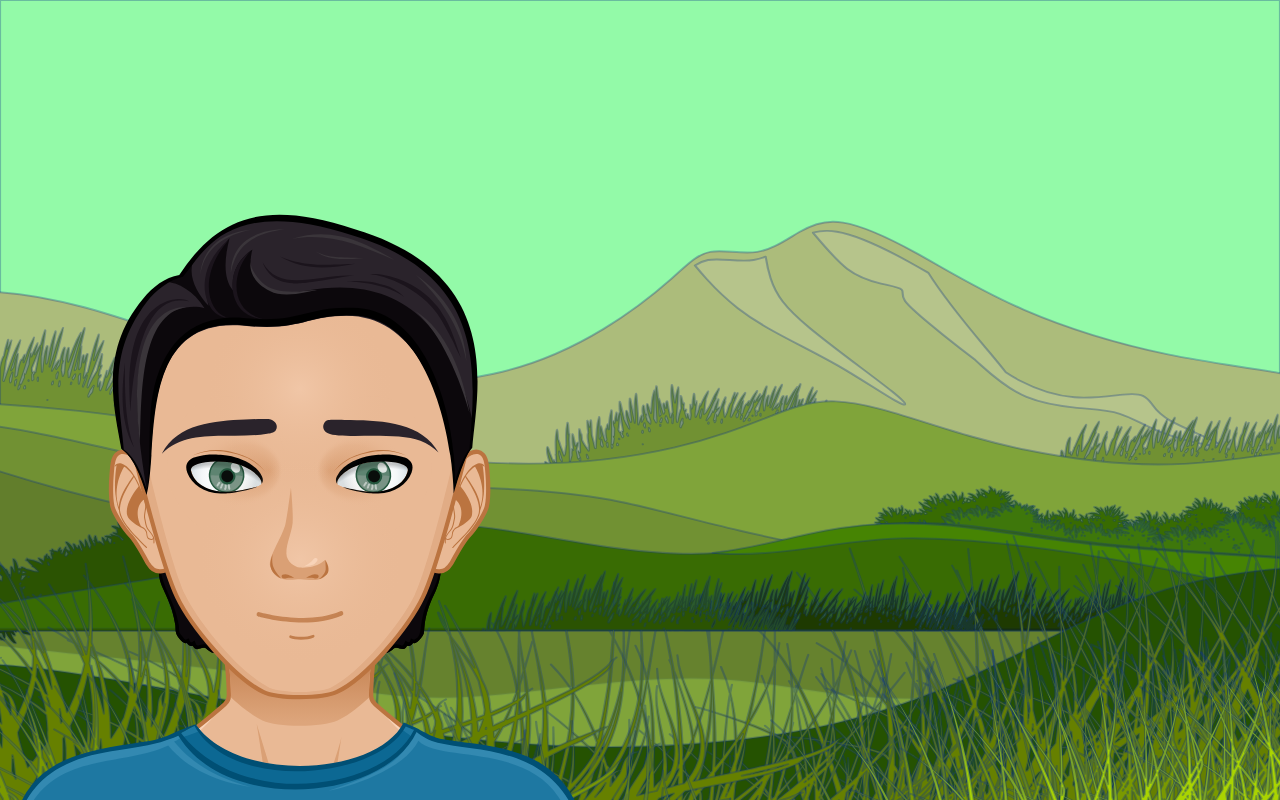
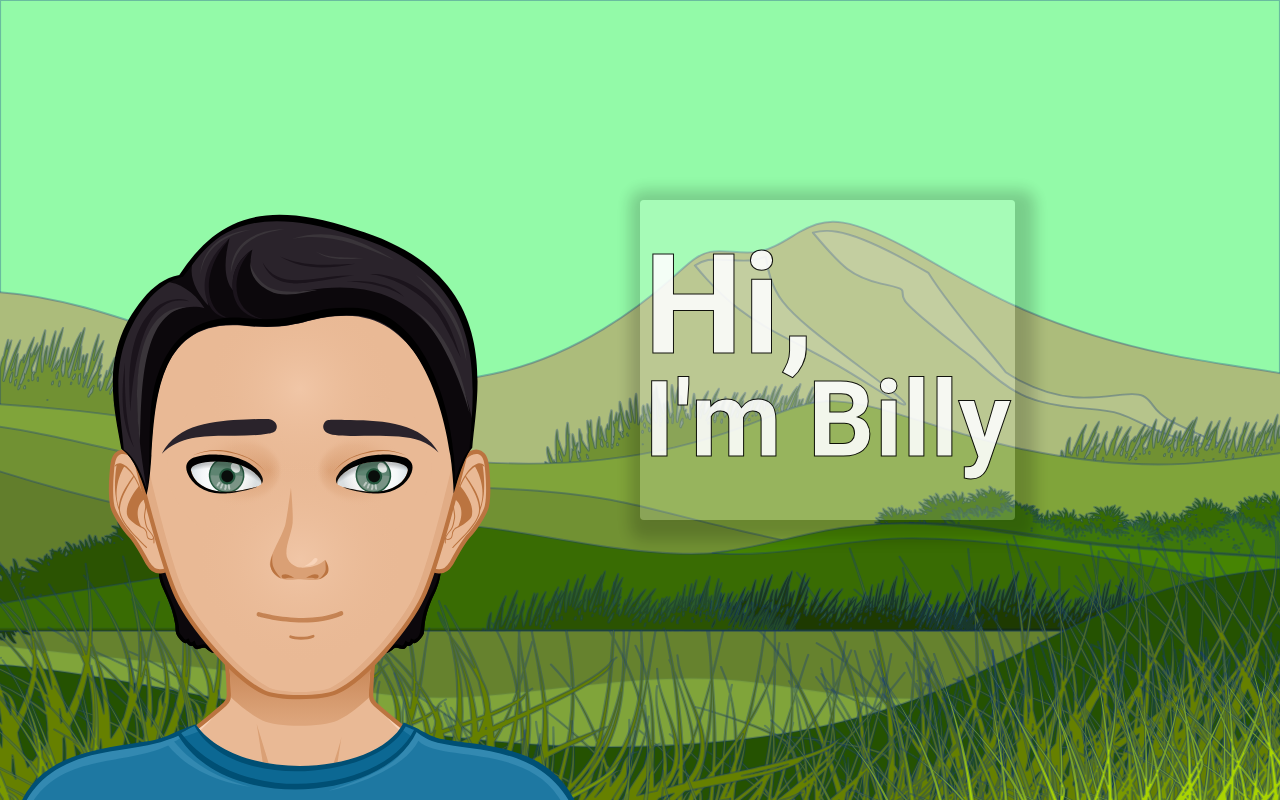
Before and after one commit to billyhk/portfolio-v3, a React (Create React App) app: page / in a window 1280 px wide. Built offline with nearby package versions, Linux system fonts and the light colour scheme.

Commit message:
Added basic heading text

```diff
--- a/src/pages/Home.tsx
+++ b/src/pages/Home.tsx
@@ -33,10 +33,22 @@
 		hidden: {
 			opacity: 0,
 			x: '100%',
+			background: 'rgba(255,255,255,.05)',
+      // color: 'white',
 		},
 		visible: {
-			opacity: 1,
+			opacity: 0.9,
 			x: '0',
+			background: 'rgba(255,255,255, .2)',
+      // color: 'black'
+			// background: [
+			// 	'#0055FF',
+			// 	'#FFF9DA',
+			// 	'#E7FFF7',
+			// 	'#FFC6A8',
+			// 	'#FF7744',
+			// 	'#F3F2F2',
+			// ],
 		},
 	};
 	const titleTransition = {
@@ -45,7 +57,13 @@
 			ease: 'easeIn',
 		},
 		opacity: {
+			duration: 0.5,
+		},
+		background: {
+      delay: 1,
 			duration: 1,
+			repeat: Infinity,
+			repeatType: 'reverse',
 		},
 	};
 
@@ -66,23 +84,16 @@
 						<MyAvatar />
 					</motion.div>
 
-					{/* <motion.div
-						variants={titleVariants}
-						transition={titleTransition}
-						initial='hidden'
-						animate='visible'
-						className='title'>
-						<Improvisation />
-					</motion.div> */}
-
-					{/* <motion.img
-						src={headshot}
-						variants={headshotVariants}
-						transition={headshotTransition}
-						initial='hidden'
-						animate='visible'
-						className='headshot'
-					/> */}
+					<div className='title'>
+						<motion.div
+							variants={titleVariants}
+							transition={titleTransition}
+							initial='hidden'
+							animate='visible'>
+							<h1>Hi,</h1>
+							<h2>I'm Billy</h2>
+						</motion.div>
+					</div>
 				</div>
 
 				{/* <div className="justify-between w-full">
--- a/src/pages/styles/Home.scss
+++ b/src/pages/styles/Home.scss
@@ -38,17 +38,38 @@
 		left: 0;
 		bottom: 0;
 		height: 75vh;
-		// background: linear-gradient(to bottom,  rgba(137,255,241,0) 0%,rgba(0,0,0,1) 100%);
 	}
 
 	.title {
+		right: 0;
+		top: 25%;
+		width: 50vw;
+		color: white;
+		font-size: 5em;
+
+		div {
+			//animated div
+			padding: 0 4px 0 4px;
+			border-radius: 4px;
+			h1,
+			h2 {
+				-webkit-text-stroke: 1px black;
+				-webkit-text-fill-color: white;
+			}
+		}
+		// border: 1px solid black;
+		// background-color: green;
+		// background: rgba(0, 0, 0, 1);
+		// background: linear-gradient(
+		// 	to bottom,
+		// 	rgba(137, 255, 241, 0) 0%,
+		// 	rgba(0, 0, 0, 1) 100%
+		// );
+
+		// left: 0;
 		// right: 0;
-		// top: 0;
-
-		left: 0;
-		right: 0;
-		margin-left: auto;
-		margin-right: auto;
+		// margin-left: auto;
+		// margin-right: auto;
 	}
 }
 
@@ -61,3 +82,24 @@
 // .w-full {
 // 	width: 100vw;
 // }
+
+@media (max-width: 950px) {
+	.home-content-text .title {
+		top: 0;
+		left: 0;
+		// left: 50%;
+		div {
+			width: 100vw;
+			text-align: center;
+			// display: flex;
+		}
+	}
+}
+
+@media (min-width: 951px) {
+	.home-content-text .title {
+		div {
+			box-shadow: 5px 5px 15px 15px rgba(0, 0, 0, 0.2);
+		}
+	}
+}
```
